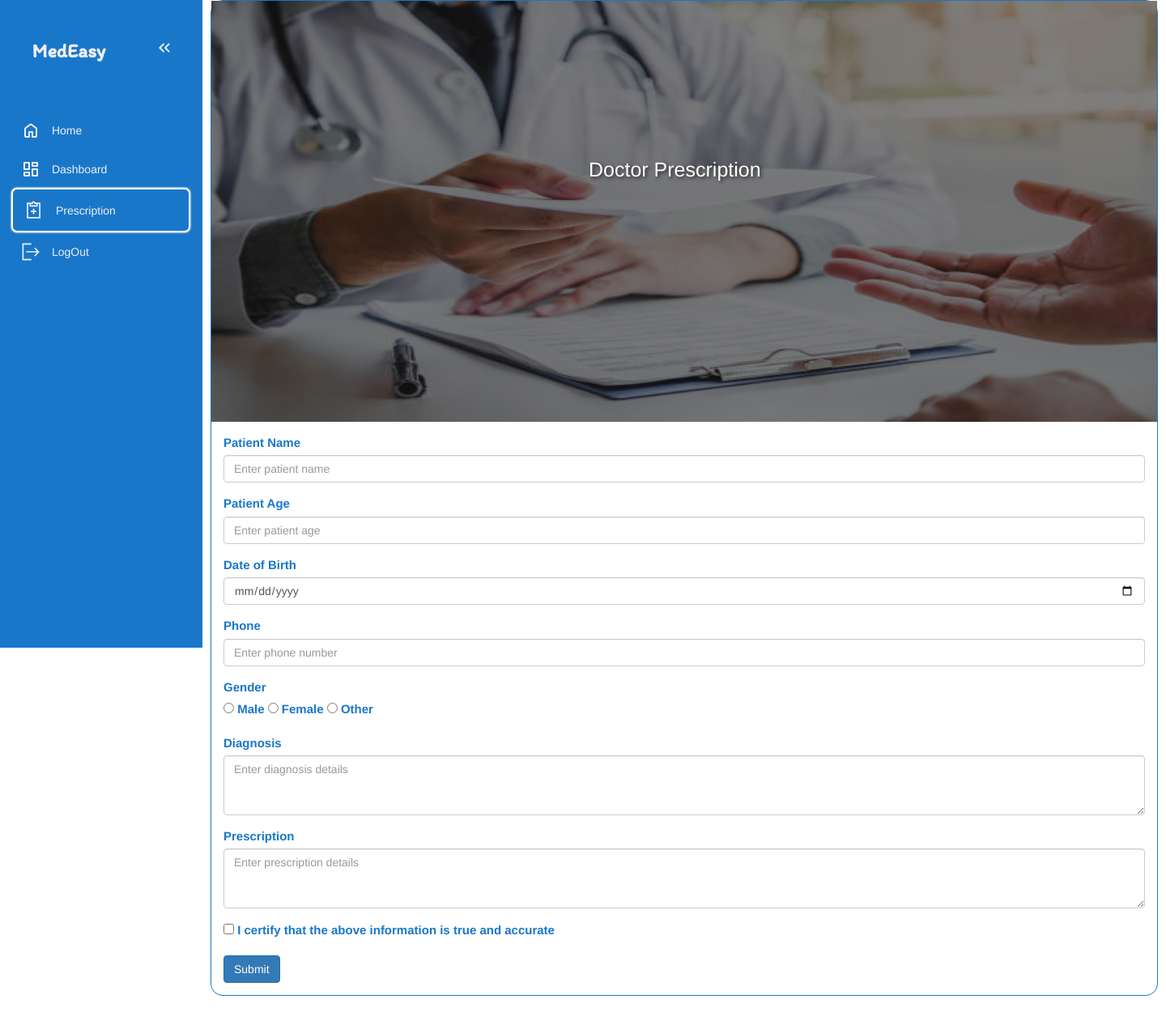
After one commit to NilPatel14/MedEasy-Local, a Django app: page /doctor/prescription/ in a window 1440 px wide. The commit adds this page. Shown: the whole page at 81% size. Run offline with Django 5.2, Linux system fonts and the light colour scheme; the visitor is signed in with stand-in values (Sample User, id 1); some libraries are stand-ins or nearby versions.

Commit message:
prescription

```diff
--- a/Doctor/urls.py
+++ b/Doctor/urls.py
@@ -5,5 +5,6 @@ app_name = 'Doctor'
 
 urlpatterns = [
     path('profile/',index,name="profile"),
-    path('dashboard/',dashboard_show,name="dashboard")
+    path('dashboard/',dashboard_show,name="dashboard"),
+    path('prescription/',prescription_show,name="prescription")
 ]
--- a/Doctor/views.py
+++ b/Doctor/views.py
@@ -32,3 +32,10 @@ def dashboard_show(request):
         return render(request,template)
     else:
         return redirect("authorization:log_in")
+
+def prescription_show(request):
+    if request.user.is_authenticated:
+        template = "Doctor/prescription.html"
+        return render(request,template)
+    else:
+        return redirect("authorization:log_in")
--- a/Template/Doctor/common.html
+++ b/Template/Doctor/common.html
@@ -7,6 +7,9 @@
     <meta name="viewport" content="width=device-width, initial-scale=1.0">
     <title>Home</title>
     <link rel="stylesheet" href="{% static 'css/styleDoc.css' %}">
+    {% block css %}
+
+    {% endblock %}
     <script type="text/javascript" src="{% static 'js/jsDoc.js' %}" defer></script>
 </head>
 <body>
--- a/Template/Doctor/dashboard.html
+++ b/Template/Doctor/dashboard.html
@@ -17,7 +17,7 @@
   </a>
 </li>
 <li>
-  <a href="{% static 'prescription.html' %}">
+  <a href="{% url 'Doctor:prescription' %}">
     <svg fill="#000000" width="27px" height="27px" viewBox="0 0 32 32" xmlns="http://www.w3.org/2000/svg"><path d="M 16 3 C 14.742188 3 13.847656 3.890625 13.40625 5 L 6 5 L 6 28 L 26 28 L 26 5 L 18.59375 5 C 18.152344 3.890625 17.257813 3 16 3 Z M 16 5 C 16.554688 5 17 5.445313 17 6 L 17 7 L 20 7 L 20 9 L 12 9 L 12 7 L 15 7 L 15 6 C 15 5.445313 15.445313 5 16 5 Z M 8 7 L 10 7 L 10 11 L 22 11 L 22 7 L 24 7 L 24 26 L 8 26 Z M 15 14 L 15 17 L 12 17 L 12 19 L 15 19 L 15 22 L 17 22 L 17 19 L 20 19 L 20 17 L 17 17 L 17 14 Z"/></svg>
     <span>Prescription</span>
   </a>
--- a/Template/Doctor/index.html
+++ b/Template/Doctor/index.html
@@ -16,7 +16,7 @@
   </a>
 </li>
 <li>
-  <a href="{% static 'prescription.html' %}">
+  <a href="{% url 'Doctor:prescription' %}">
     <svg fill="#000000" width="27px" height="27px" viewBox="0 0 32 32" xmlns="http://www.w3.org/2000/svg"><path d="M 16 3 C 14.742188 3 13.847656 3.890625 13.40625 5 L 6 5 L 6 28 L 26 28 L 26 5 L 18.59375 5 C 18.152344 3.890625 17.257813 3 16 3 Z M 16 5 C 16.554688 5 17 5.445313 17 6 L 17 7 L 20 7 L 20 9 L 12 9 L 12 7 L 15 7 L 15 6 C 15 5.445313 15.445313 5 16 5 Z M 8 7 L 10 7 L 10 11 L 22 11 L 22 7 L 24 7 L 24 26 L 8 26 Z M 15 14 L 15 17 L 12 17 L 12 19 L 15 19 L 15 22 L 17 22 L 17 19 L 20 19 L 20 17 L 17 17 L 17 14 Z"/></svg>
     <span>Prescription</span>
   </a>
--- /dev/null
+++ b/Template/Doctor/prescription.html
@@ -0,0 +1,133 @@
+{% extends 'Doctor/common.html' %}
+{% load static %}
+
+{% block css %}
+<link rel="stylesheet" href="https://maxcdn.bootstrapcdn.com/bootstrap/3.4.1/css/bootstrap.min.css">
+<script src="https://ajax.googleapis.com/ajax/libs/jquery/3.7.1/jquery.min.js"></script>
+<script src="https://maxcdn.bootstrapcdn.com/bootstrap/3.4.1/js/bootstrap.min.js"></script>
+<style>
+    .form-image {
+        max-width: 100vw;
+        width: 100%;
+        max-height: 65vh;
+        position: relative;
+        filter: brightness(50%); /* Makes the image darker */
+    }
+
+    .container {
+        padding: 0;
+        position: relative;
+
+    }
+
+    .container h2 {
+        position: absolute;
+        top: 15%;
+        left: 49%;
+        transform: translate(-50%, -50%);
+        color: #fff;
+        font-size: 2.5rem;
+        text-shadow: 2px 2px 4px rgba(0, 0, 0, 0.7); /* Highlighted text */
+        text-align: center;
+    }
+
+    .containerBox {
+        padding: 15px;
+    }
+
+    .form-group .error {
+        color: red;
+        font-size: 0.9rem;
+    }
+</style>
+{% endblock %}
+
+{% block elementBlock %}
+<li>
+  <a href="{% url 'Doctor:profile' %}">
+    <svg xmlns="http://www.w3.org/2000/svg" height="24px" viewBox="0 -960 960 960" width="24px" fill="#e8eaed">
+      <path d="M240-200h120v-200q0-17 11.5-28.5T400-440h160q17 0 28.5 11.5T600-400v200h120v-360L480-740 240-560v360Zm-80 0v-360q0-19 8.5-36t23.5-28l240-180q21-16 48-16t48 16l240 180q15 11 23.5 28t8.5 36v360q0 33-23.5 56.5T720-120H560q-17 0-28.5-11.5T520-160v-200h-80v200q0 17-11.5 28.5T400-120H240q-33 0-56.5-23.5T160-200Zm320-270Z"/>
+    </svg>
+    <span>Home</span>
+  </a>
+</li>
+<li>
+  <a href="{% url 'Doctor:dashboard' %}">
+    <svg xmlns="http://www.w3.org/2000/svg" height="24px" viewBox="0 -960 960 960" width="24px" fill="#e8eaed">
+      <path d="M520-640v-160q0-17 11.5-28.5T560-840h240q17 0 28.5 11.5T840-800v160q0 17-11.5 28.5T800-600H560q-17 0-28.5-11.5T520-640ZM120-480v-320q0-17 11.5-28.5T160-840h240q17 0 28.5 11.5T440-800v320q0 17-11.5 28.5T400-440H160q-17 0-28.5-11.5T120-480Zm400 320v-320q0-17 11.5-28.5T560-520h240q17 0 28.5 11.5T840-480v320q0 17-11.5 28.5T800-120H560q-17 0-28.5-11.5T520-160Zm-400 0v-160q0-17 11.5-28.5T160-360h240q17 0 28.5 11.5T440-320v160q0 17-11.5 28.5T400-120H160q-17 0-28.5-11.5T120-160Zm80-360h160v-240H200v240Zm400 320h160v-240H600v240Zm0-480h160v-80H600v80ZM200-200h160v-80H200v80Zm160-320Zm240-160Zm0 240ZM360-280Z"/>
+    </svg>
+    <span>Dashboard</span>
+  </a>
+</li>
+<li class="active">
+  <a href="{% url 'Doctor:prescription' %}">
+    <svg fill="#000000" width="27px" height="27px" viewBox="0 0 32 32" xmlns="http://www.w3.org/2000/svg">
+      <path d="M 16 3 C 14.742188 3 13.847656 3.890625 13.40625 5 L 6 5 L 6 28 L 26 28 L 26 5 L 18.59375 5 C 18.152344 3.890625 17.257813 3 16 3 Z M 16 5 C 16.554688 5 17 5.445313 17 6 L 17 7 L 20 7 L 20 9 L 12 9 L 12 7 L 15 7 L 15 6 C 15 5.445313 15.445313 5 16 5 Z M 8 7 L 10 7 L 10 11 L 22 11 L 22 7 L 24 7 L 24 26 L 8 26 Z M 15 14 L 15 17 L 12 17 L 12 19 L 15 19 L 15 22 L 17 22 L 17 19 L 20 19 L 20 17 L 17 17 L 17 14 Z"/>
+    </svg>
+    <span>Prescription</span>
+  </a>
+</li>
+<li>
+  <a href="{% url 'authorization:log_out'  %}">
+    <svg fill="#000000" width="24px" height="24px" viewBox="0 0 15 15" xmlns="http://www.w3.org/2000/svg">
+      <path d="M1 1L8 1V2L2 2L2 13H8V14H1L1 1ZM10.8536 4.14645L14.1932 7.48614L10.8674 11.0891L10.1326 10.4109L12.358 8L4 8V7L12.2929 7L10.1464 4.85355L10.8536 4.14645Z" />
+    </svg>
+    <span>LogOut</span>
+  </a>
+</li>
+{% endblock %}
+
+{% block docContent %}
+<div class="container">
+    <img src="{% static 'assets/img/doctors/image1.jpg' %}" alt="doctor prescription" class="form-image img-fluid">
+    <h2 class="card-title">Doctor Prescription</h2>
+    <div class="containerBox">
+        <form id="prescription-form">
+            <div class="form-group">
+                <label for="patient-name" class="large-label">Patient Name</label>
+                <input type="text" id="patient-name" class="form-control large-textbox" name="patient-name" placeholder="Enter patient name" required>
+                <div class="error" id="name-error"></div>
+            </div>
+            <div class="form-group">
+                <label for="patient-age" class="large-label">Patient Age</label>
+                <input type="number" id="patient-age" class="form-control large-textbox" name="patient-age" placeholder="Enter patient age" required>
+                <div class="error" id="age-error"></div>
+            </div>
+            <div class="form-group">
+                <label class="large-label" for="dob">Date of Birth</label>
+                <input class="form-control large-textbox" type="date" id="dob" min="1900-01-01" max="2024-12-31">
+            </div>
+            <div class="form-group">
+                <label for="patient-phone" class="large-label">Phone</label>
+                <input type="tel" id="patient-phone" class="form-control large-textbox" name="patient-phone" placeholder="Enter phone number" required>
+                <div class="error" id="phone-error"></div>
+            </div>
+            <div class="form-group">
+                <label class="large-label">Gender</label>
+                <div class="radio-group">
+                    <label class="large-label"><input type="radio" name="gender" value="male" required> Male</label>
+                    <label class="large-label"><input type="radio" name="gender" value="female"> Female</label>
+                    <label class="large-label"><input type="radio" name="gender" value="other"> Other</label>
+                </div>
+                <div class="error" id="gender-error"></div>
+            </div>
+            <div class="form-group">
+                <label for="diagnosis" class="large-label">Diagnosis</label>
+                <textarea id="diagnosis" name="diagnosis" rows="3" class="form-control large-textbox" placeholder="Enter diagnosis details" required></textarea>
+                <div class="error" id="diagnosis-error"></div>
+            </div>
+            <div class="form-group">
+                <label for="prescription" class="large-label">Prescription</label>
+                <textarea id="prescription" name="prescription" rows="3" class="form-control large-textbox" placeholder="Enter prescription details" required></textarea>
+                <div class="error" id="prescription-error"></div>
+            </div>
+            <div class="form-group">
+                <input type="checkbox" id="certification" name="certification" class="large-textbox" required>
+                <label class="large-label" for="certification">I certify that the above information is true and accurate</label>
+                <div class="error" id="certification-error"></div>
+            </div>
+            <button type="submit" class="btn btn-primary">Submit</button>
+        </form>
+    </div>
+</div>
+{% endblock %}
--- a/static/css/styleDoc.css
+++ b/static/css/styleDoc.css
@@ -1,8 +1,12 @@
 @import url('https://fonts.googleapis.com/css2?family=Poppins:ital,wght@0,100;0,200;0,300;0,400;0,500;0,600;0,700;0,800;0,900;1,100;1,200;1,300;1,400;1,500;1,600;1,700;1,800;1,900&display=swap');
+@import url('https://fonts.googleapis.com/css2?family=Itim&display=swap');
+
+
 :root{
   /*--base-clr: #1977ca;
   --text-clr: #eeefca;*/
-  --line-clr: #3163c1ce;
+  /* --line-clr: #3163c1ce; */
+  --line-clr:#1977CA;
   --hover-clr: #eeeff5;
   --accent-clr: #5e63ff;
   --secondary-text-clr: #5b6aac;
@@ -96,7 +100,9 @@ body{
 #sidebar.close{
     padding: 5px;
     width: 60px;
+    opacity: 1 !important;
   }
+
 #sidebar ul{
     list-style: none;
   }
@@ -122,8 +128,16 @@ body{
       fill: #eeeff5;
     }
   }
-  #sideHead:hover a{
+  #sideHead:hover a span{
     color: #1977CA !important;
+
+  }
+  #sideHead{
+
+    font-family: "Itim", serif;
+    font-weight: 500;
+    font-style: normal;
+    font-size: 2rem !important;
   }
   #sidebar ul li.active:hover a{
     color: #1977CA;
```
Also changed, not shown: static/css/css1.css (added, +94 -0 lines), static/js/file.js (added, +68 -0 lines), static/js/jsDoc.js (+78 -0 lines), static/assets/img/doctors/image1.jpg (added).
